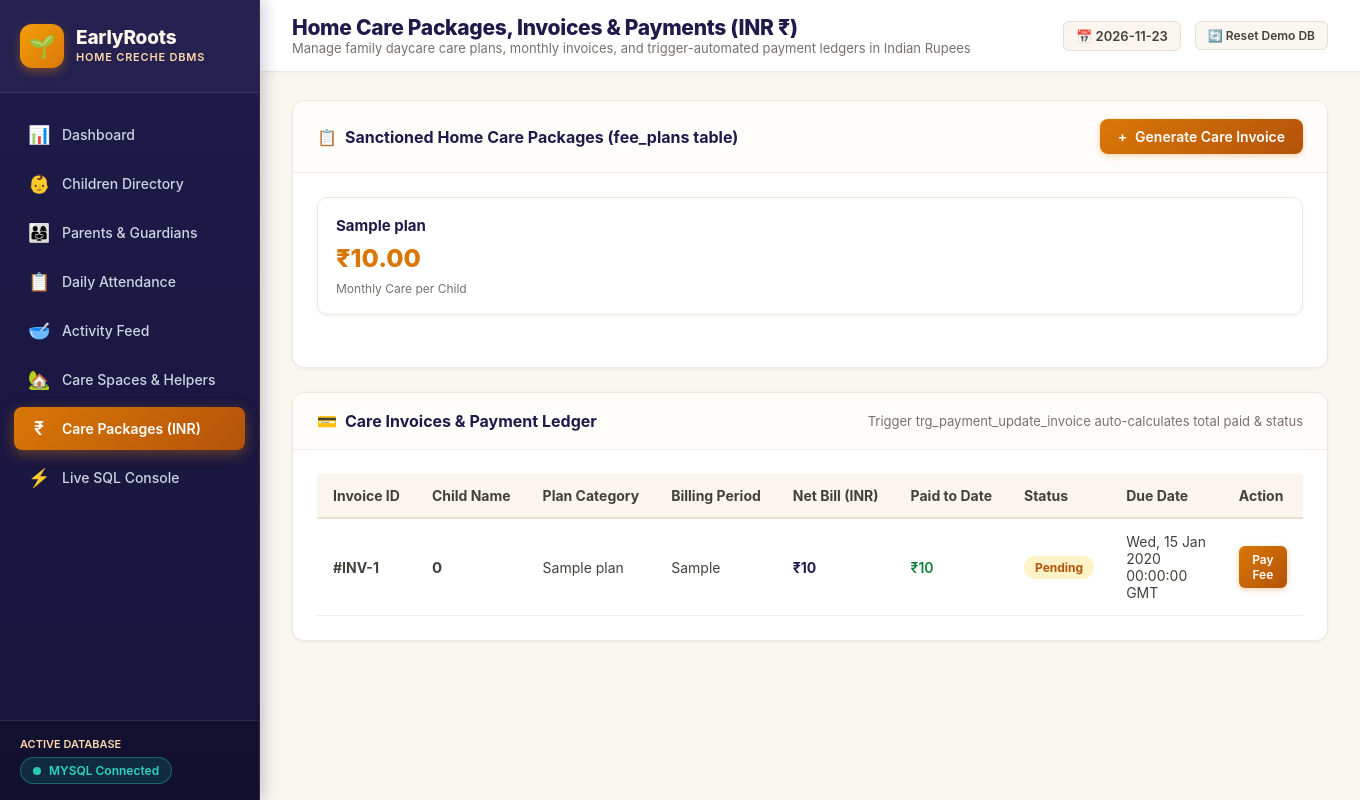
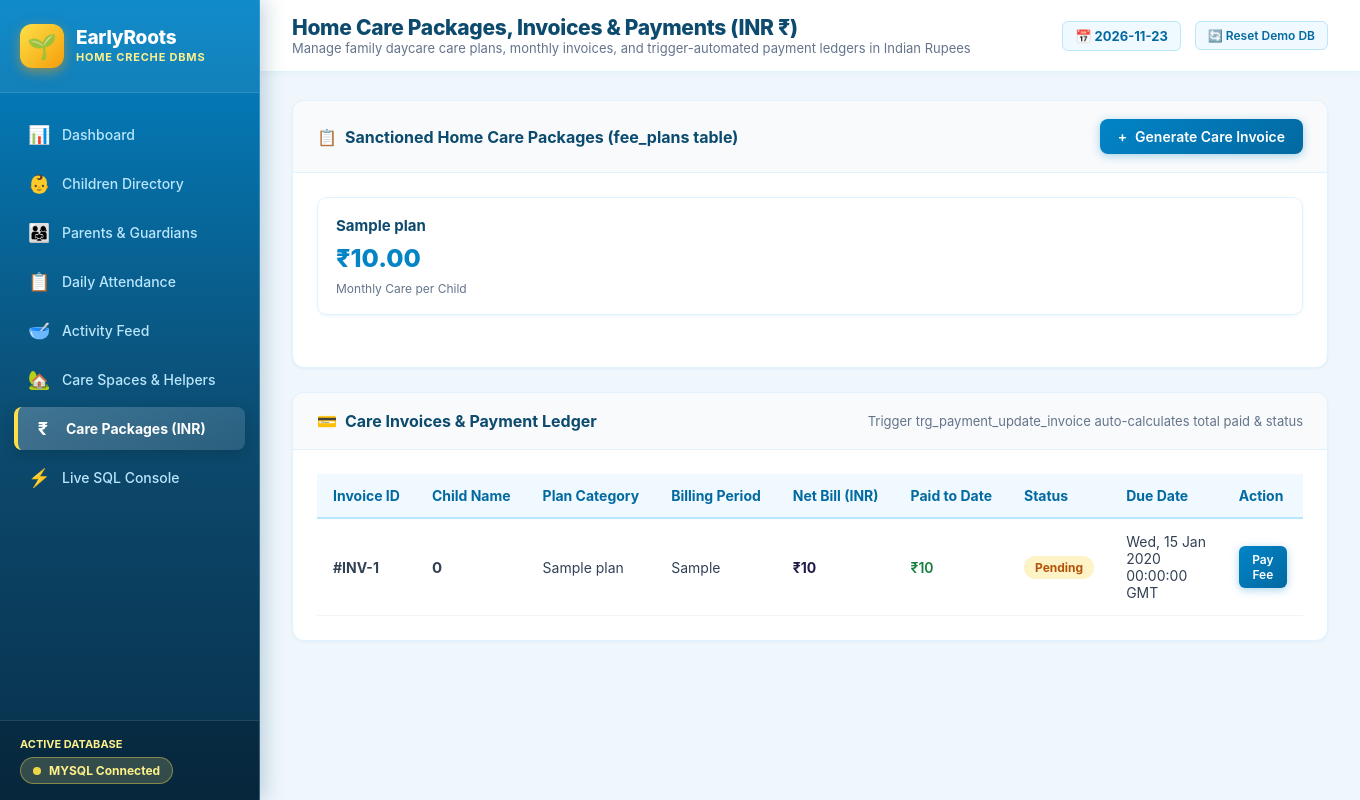
Before and after one commit to priyanshu044-4/daycare-creche-dbms, a Flask app: page /billing in a window 1360 px wide. Run offline with Flask 3, Linux system fonts and the light colour scheme; tables that the repository leaves empty hold one stand-in row (values such as "Sample post").

Commit message:
Update color palette to Playful Sunshine & Sky Blue theme

```diff
--- a/static/css/style.css
+++ b/static/css/style.css
@@ -1,42 +1,47 @@
 /* ==========================================================================
-   EARLYROOTS DAYCARE & CRECHE DBMS MINI PROJECT - INDIAN WARM MODERN THEME
-   Warm Terracotta, Royal Indigo, Golden Amber & Soft Cream Palette
+   EARLYROOTS HOME CRECHE DBMS - PLAYFUL SUNSHINE & SKY BLUE THEME
+   Bright, cheerful, child-friendly palette with sunny gold and azure sky
    ========================================================================== */
 
 :root {
-  --primary: #d97706; /* Warm Royal Amber / Terracotta */
-  --primary-hover: #b45309;
-  --primary-light: #fef3c7;
-  --secondary: #0d9488; /* Indian Peacock Teal */
-  --secondary-hover: #0f766e;
-  --secondary-light: #ccfbf1;
-  --accent: #e11d48; /* Festive Vermilion / Rose */
+  --primary: #0284c7; /* Vibrant Sky Azure */
+  --primary-hover: #0369a1;
+  --primary-light: #e0f2fe;
+
+  --secondary: #f59e0b; /* Radiant Sunshine Gold */
+  --secondary-hover: #d97706;
+  --secondary-light: #fef3c7;
+
+  --accent: #f43f5e; /* Cheerful Coral Pink */
   --accent-light: #ffe4e6;
-  --success: #15803d; /* Fresh Betel / Forest Green */
-  --success-light: #dcfce7;
-  --warning: #f59e0b;
-  --warning-light: #fef3c7;
-  --danger: #dc2626;
+
+  --success: #10b981; /* Fresh Meadow Green */
+  --success-light: #d1fae5;
+
+  --warning: #f97316; /* Warm Tangerine */
+  --warning-light: #ffedd5;
+
+  --danger: #ef4444; /* Cherry Alert */
   --danger-light: #fee2e2;
 
-  --dark: #1e1b4b; /* Royal Midnight Indigo */
-  --gray-900: #1c1917; /* Warm Charcoal */
-  --gray-700: #44403c;
-  --gray-500: #78716c;
-  --gray-300: #d6d3d1;
-  --gray-200: #e7e5e4;
-  --gray-100: #f5f5f4;
-  --gray-50: #fafaf9;
-  --bg-warm: #fefdfa; /* Soft Warm Ivory */
+  --dark: #0c4a6e; /* Deep Ocean Sky */
+  --gray-900: #0f172a; /* Slate Charcoal */
+  --gray-700: #334155;
+  --gray-500: #64748b;
+  --gray-300: #cbd5e1;
+  --gray-200: #e2e8f0;
+  --gray-100: #f1f5f9;
+  --gray-50: #f8fafc;
+  --bg-sky: #f0f7fc; /* Airy Cloud Canvas */
   --white: #ffffff;
 
   --sidebar-width: 260px;
   --radius-sm: 8px;
   --radius-md: 12px;
   --radius-lg: 18px;
-  --shadow-sm: 0 1px 3px rgba(30, 27, 75, 0.06);
-  --shadow-md: 0 4px 8px -1px rgba(30, 27, 75, 0.08), 0 2px 4px -2px rgba(30, 27, 75, 0.04);
-  --shadow-lg: 0 10px 20px -3px rgba(30, 27, 75, 0.1), 0 4px 6px -4px rgba(30, 27, 75, 0.05);
+  --shadow-sm: 0 1px 3px rgba(2, 132, 199, 0.08);
+  --shadow-md: 0 4px 10px -1px rgba(2, 132, 199, 0.12), 0 2px 4px -2px rgba(2, 132, 199, 0.06);
+  --shadow-lg: 0 12px 24px -4px rgba(2, 132, 199, 0.15), 0 4px 8px -4px rgba(2, 132, 199, 0.08);
   --transition: all 0.2s cubic-bezier(0.4, 0, 0.2, 1);
 }
 
@@ -48,7 +53,7 @@
 }
 
 body {
-  background-color: #faf6f0; /* Gentle Warm Linen */
+  background-color: var(--bg-sky);
   color: var(--gray-900);
   display: flex;
   min-height: 100vh;
@@ -57,7 +62,7 @@ body {
 /* ---------------- Sidebar Navigation ---------------- */
 .sidebar {
   width: var(--sidebar-width);
-  background: linear-gradient(180deg, #1e1b4b 0%, #17143a 100%);
+  background: linear-gradient(180deg, #0284c7 0%, #0c4a6e 55%, #082f49 100%);
   color: var(--white);
   display: flex;
   flex-direction: column;
@@ -66,8 +71,8 @@ body {
   bottom: 0;
   left: 0;
   z-index: 100;
-  box-shadow: 3px 0 15px rgba(30, 27, 75, 0.25);
-  border-right: 1px solid rgba(251, 146, 60, 0.15);
+  box-shadow: 4px 0 20px rgba(12, 74, 110, 0.25);
+  border-right: 1px solid rgba(186, 230, 253, 0.25);
 }
 
 .brand {
@@ -75,34 +80,34 @@ body {
   display: flex;
   align-items: center;
   gap: 12px;
-  border-bottom: 1px solid rgba(255, 255, 255, 0.1);
-  background: rgba(255, 255, 255, 0.03);
+  border-bottom: 1px solid rgba(255, 255, 255, 0.12);
+  background: rgba(255, 255, 255, 0.06);
 }
 
 .brand-icon {
   width: 44px;
   height: 44px;
-  background: linear-gradient(135deg, #f59e0b, #d97706);
+  background: linear-gradient(135deg, #fde047 0%, #f59e0b 100%);
   border-radius: var(--radius-md);
   display: flex;
   align-items: center;
   justify-content: center;
-  font-size: 22px;
-  box-shadow: 0 4px 10px rgba(217, 119, 6, 0.4);
+  font-size: 24px;
+  box-shadow: 0 4px 12px rgba(245, 158, 11, 0.5);
 }
 
 .brand-title {
   font-size: 19px;
   font-weight: 800;
   letter-spacing: -0.2px;
-  color: #fff7ed;
+  color: #ffffff;
   line-height: 1.1;
 }
 
 .brand-subtitle {
   font-size: 11px;
-  color: #fed7aa;
-  font-weight: 600;
+  color: #fef08a; /* Warm Sunshine Yellow */
+  font-weight: 700;
   letter-spacing: 0.8px;
   text-transform: uppercase;
   margin-top: 2px;
@@ -124,7 +129,7 @@ body {
   align-items: center;
   gap: 12px;
   padding: 11px 14px;
-  color: #cbd5e1;
+  color: #bae6fd;
   text-decoration: none;
   font-size: 14px;
   font-weight: 500;
@@ -134,15 +139,16 @@ body {
 
 .nav-link:hover {
   color: var(--white);
-  background-color: rgba(255, 255, 255, 0.09);
+  background-color: rgba(255, 255, 255, 0.12);
   transform: translateX(3px);
 }
 
 .nav-link.active {
   color: #ffffff;
-  background: linear-gradient(135deg, #d97706 0%, #b45309 100%);
-  font-weight: 600;
-  box-shadow: 0 4px 14px rgba(217, 119, 6, 0.4);
+  background: linear-gradient(135deg, rgba(255, 255, 255, 0.22) 0%, rgba(255, 255, 255, 0.12) 100%);
+  font-weight: 700;
+  box-shadow: 0 4px 14px rgba(0, 0, 0, 0.15);
+  border-left: 4px solid #fde047; /* Sunny Gold Active Notch */
 }
 
 .nav-icon {
@@ -153,27 +159,27 @@ body {
 
 .sidebar-footer {
   padding: 16px 20px;
-  border-top: 1px solid rgba(255, 255, 255, 0.1);
-  background-color: rgba(0, 0, 0, 0.2);
+  border-top: 1px solid rgba(255, 255, 255, 0.12);
+  background-color: rgba(0, 0, 0, 0.18);
 }
 
 .db-pill {
   display: inline-flex;
   align-items: center;
   gap: 8px;
-  background-color: rgba(13, 148, 136, 0.2);
-  color: #2dd4bf;
-  border: 1px solid rgba(45, 212, 191, 0.35);
+  background-color: rgba(254, 240, 138, 0.18);
+  color: #fef08a;
+  border: 1px solid rgba(253, 224, 71, 0.4);
   padding: 5px 12px;
   border-radius: 20px;
   font-size: 12px;
-  font-weight: 600;
+  font-weight: 700;
 }
 
 .db-dot {
   width: 8px;
   height: 8px;
-  background-color: #2dd4bf;
+  background-color: #fde047;
   border-radius: 50%;
   animation: pulse 2s infinite;
 }
@@ -196,7 +202,7 @@ body {
 .topbar {
   height: 72px;
   background-color: var(--white);
-  border-bottom: 1px solid #f0e6dc;
+  border-bottom: 1px solid #e0f2fe;
   display: flex;
   align-items: center;
   justify-content: space-between;
@@ -204,13 +210,13 @@ body {
   position: sticky;
   top: 0;
   z-index: 90;
-  box-shadow: 0 2px 4px rgba(30, 27, 75, 0.03);
+  box-shadow: 0 2px 8px rgba(2, 132, 199, 0.05);
 }
 
 .page-title-box h1 {
   font-size: 21px;
   font-weight: 800;
-  color: #1e1b4b;
+  color: #0c4a6e;
   letter-spacing: -0.3px;
 }
 
@@ -288,7 +294,7 @@ body {
 .card {
   background-color: var(--white);
   border-radius: var(--radius-md);
-  border: 1px solid #f0e6dc;
+  border: 1px solid #e0f2fe;
   box-shadow: var(--shadow-sm);
   margin-bottom: 24px;
   overflow: hidden;
@@ -296,8 +302,8 @@ body {
 
 .card-header {
   padding: 18px 24px;
-  border-bottom: 1px solid #f5ede6;
-  background-color: #fffdfa;
+  border-bottom: 1px solid #e0f2fe;
+  background-color: #f8fafc;
   display: flex;
   align-items: center;
   justify-content: space-between;
@@ -306,7 +312,7 @@ body {
 .card-title {
   font-size: 16px;
   font-weight: 700;
-  color: #1e1b4b;
+  color: #0c4a6e;
   display: flex;
   align-items: center;
   gap: 8px;
@@ -345,43 +351,43 @@ body {
 }
 
 .btn-primary {
-  background: linear-gradient(135deg, #d97706 0%, #b45309 100%);
+  background: linear-gradient(135deg, #0284c7 0%, #0369a1 100%);
   color: var(--white);
-  box-shadow: 0 2px 6px rgba(217, 119, 6, 0.3);
+  box-shadow: 0 2px 8px rgba(2, 132, 199, 0.35);
 }
 
 .btn-primary:hover {
-  background: linear-gradient(135deg, #b45309 0%, #92400e 100%);
+  background: linear-gradient(135deg, #0369a1 0%, #075985 100%);
   transform: translateY(-1px);
 }
 
 .btn-secondary {
-  background-color: #faf6f0;
-  color: #44403c;
-  border: 1px solid #e7dfd5;
+  background-color: #f0f9ff;
+  color: #0369a1;
+  border: 1px solid #bae6fd;
 }
 
 .btn-secondary:hover {
-  background-color: #f2ebe1;
-  color: #1c1917;
+  background-color: #e0f2fe;
+  color: #0c4a6e;
 }
 
 .btn-success {
-  background-color: #15803d;
+  background-color: #10b981;
   color: var(--white);
 }
 
 .btn-success:hover {
-  background-color: #166534;
+  background-color: #059669;
 }
 
 .btn-danger {
-  background-color: #dc2626;
+  background-color: #ef4444;
   color: var(--white);
 }
 
 .btn-danger:hover {
-  background-color: #b91c1c;
+  background-color: #dc2626;
 }
 
 .btn-sm {
@@ -404,23 +410,23 @@ body {
 }
 
 .data-table th {
-  background-color: #faf5ee;
-  color: #44403c;
+  background-color: #f0f9ff;
+  color: #0369a1;
   font-weight: 700;
   padding: 13px 16px;
-  border-bottom: 2px solid #eadecf;
+  border-bottom: 2px solid #bae6fd;
   white-space: nowrap;
 }
 
 .data-table td {
   padding: 14px 16px;
-  border-bottom: 1px solid #f3ece4;
-  color: #44403c;
+  border-bottom: 1px solid #f1f5f9;
+  color: #334155;
   vertical-align: middle;
 }
 
 .data-table tbody tr:hover {
-  background-color: #fdfaf6;
+  background-color: #f8fafc;
 }
 
 /* ---------------- Status Badges ---------------- */
--- a/templates/base.html
+++ b/templates/base.html
@@ -70,7 +70,7 @@
     </ul>
 
     <div class="sidebar-footer">
-      <div style="font-size: 11px; color: #fed7aa; margin-bottom: 6px; font-weight: 600;">ACTIVE DATABASE</div>
+      <div style="font-size: 11px; color: #fef08a; margin-bottom: 6px; font-weight: 700;">ACTIVE DATABASE</div>
       <div class="db-pill">
         <span class="db-dot"></span>
         <span>{{ active_db }} Connected</span>
@@ -87,7 +87,7 @@
         <p>{% block page_subtitle %}Relational Database Management System for Home Daycare & Childcare{% endblock %}</p>
       </div>
       <div class="topbar-actions">
-        <span style="font-size: 13px; color: var(--gray-700); font-weight: 600; background: #faf5ee; padding: 6px 12px; border-radius: 6px; border: 1px solid #e7ded3;">
+        <span style="font-size: 13px; color: #0369a1; font-weight: 700; background: #f0f9ff; padding: 6px 12px; border-radius: 6px; border: 1px solid #bae6fd;">
           📅 {{ today_date }}
         </span>
         <button class="btn btn-secondary btn-sm" onclick="resetDatabase()">🔄 Reset Demo DB</button>
--- a/templates/billing.html
+++ b/templates/billing.html
@@ -18,8 +18,8 @@
   <div class="card-body">
     <div class="stats-grid">
       {% for p in plans %}
-        <div style="background: var(--white); border: 1px solid #f0e6dc; border-radius: 10px; padding: 18px; box-shadow: var(--shadow-sm);">
-          <h4 style="font-size: 15px; font-weight: 700; color: #1e1b4b;">{{ p.plan_name }}</h4>
+        <div style="background: var(--white); border: 1px solid #e0f2fe; border-radius: 10px; padding: 18px; box-shadow: var(--shadow-sm);">
+          <h4 style="font-size: 15px; font-weight: 700; color: #0c4a6e;">{{ p.plan_name }}</h4>
           <div style="font-size: 25px; font-weight: 800; color: var(--primary); margin: 8px 0;">₹{{ "{:,.2f}".format(p.amount) }}</div>
           <div style="font-size: 12px; color: var(--gray-500);">Monthly Care per Child</div>
         </div>
--- a/templates/children.html
+++ b/templates/children.html
@@ -155,12 +155,12 @@
       <div id="modal-child-info"></div>
 
       <div style="margin-top: 20px;">
-        <h4 style="font-size: 15px; margin-bottom: 8px; color: #1e1b4b;">Associated Guardians & Authorized Pickup</h4>
+        <h4 style="font-size: 15px; margin-bottom: 8px; color: #0c4a6e;">Associated Guardians & Authorized Pickup</h4>
         <ul id="modal-child-guardians" style="list-style: none; padding-left: 0;"></ul>
       </div>
 
       <div style="margin-top: 20px;">
-        <h4 style="font-size: 15px; margin-bottom: 8px; color: #1e1b4b;">Allergies & Medical Action Protocols</h4>
+        <h4 style="font-size: 15px; margin-bottom: 8px; color: #0c4a6e;">Allergies & Medical Action Protocols</h4>
         <div id="modal-child-allergies"></div>
       </div>
     </div>
--- a/templates/index.html
+++ b/templates/index.html
@@ -83,9 +83,9 @@
           </a>
         </div>
 
-        <div style="margin-top: 20px; padding: 14px; background: #fffbeb; border-radius: 8px; font-size: 13px; color: #92400e; border: 1px solid #fde68a;">
-          <strong>Core DBMS Concepts Implemented:</strong>
-          <ul style="margin: 6px 0 0 18px; line-height: 1.5;">
+        <div style="margin-top: 20px; padding: 14px; background: #f0f9ff; border-radius: 8px; font-size: 13px; color: #0369a1; border: 1px solid #bae6fd;">
+          <strong style="color: #0c4a6e;">Core DBMS Concepts Implemented:</strong>
+          <ul style="margin: 6px 0 0 18px; line-height: 1.5; color: #334155;">
             <li>Normalized Relations in 3NF (Children, Guardians, Allergies, Rooms, Invoices)</li>
             <li>Automated SQL Triggers: Room capacity enforcement & payment recalculation</li>
             <li>Database Views for live aggregation and reporting</li>
```
Also changed, not shown: other parts of static/css/style.css (+31 -30 lines).
